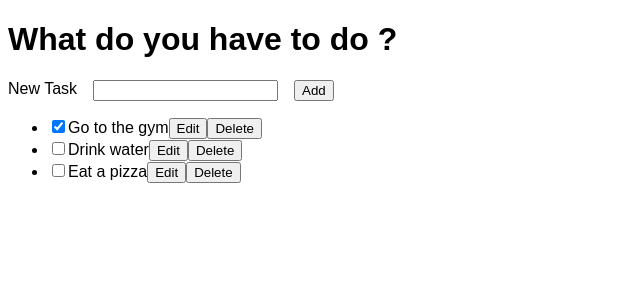
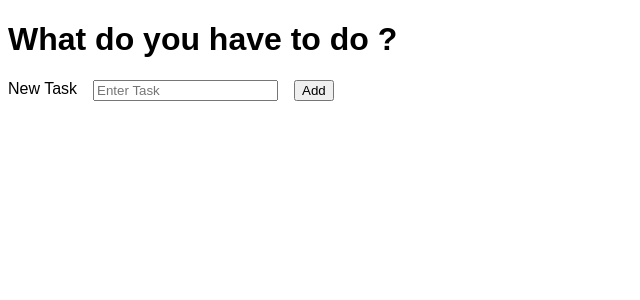
Before and after one commit to casl0x/todolist, a React (Vite) app: page / in a window 1280 px wide. Shown: the top 300 px of the page, without its empty margins (0-640 px from the left). Built offline with nearby package versions, Linux system fonts and the light colour scheme; a web font is replaced by a local one.

Commit message:
local storage à faire

```diff
--- a/src/App.jsx
+++ b/src/App.jsx
@@ -1,13 +1,85 @@
+import { useEffect, useReducer } from "react";
 import AddTask from "./components/AddTask";
 import TaskList from "./components/TaskList";
-import {TasksProvider} from "./components/TaskContext";
 
 export default function TodoList() {
+  const [tasks, dispatch] = useReducer( tasksReducer, initialTasks);
+
+  useEffect(() => {
+    const storedTasks = JSON.parse(localStorage.getItem('tasks'));
+    if (storedTasks){
+      dispatch({type: 'load', tasks: storedTasks})
+    }
+  }, []);
+
+  useEffect(() => {
+    localStorage.setItem('tasks', JSON.stringify(tasks))
+  }, [tasks]);
+
+  function handleAddTask(text) {
+    dispatch({
+      type: 'added',
+      id: nextId++,
+      text: text,
+    });
+  }
+
+  function handleChangeTask(task) {
+    dispatch({
+      type: 'changed',
+      task: task
+    });
+  }
+
+  function handleDeleteTask(taskId) {
+    dispatch({
+      type: 'deleted',
+      id: taskId
+    });
+  }
+
   return (
-    <TasksProvider>
+    <>
       <h1>What do you have to do ?</h1>
-      <AddTask/>
-      <TaskList/>
-    </TasksProvider>
+      <AddTask onAddTask={handleAddTask} />
+      <TaskList
+        tasks={tasks}
+        onChangeTask={handleChangeTask}
+        onDeleteTask={handleDeleteTask}
+      />
+    </>
   );
 }
+
+function tasksReducer(tasks, action) {
+  switch (action.type){
+      case 'added': {
+          return [...tasks, {
+              id: action.id,
+              text: action.text,
+              done: false
+          }];
+      }
+      case 'changed' : {
+          return tasks.map( t => {
+              if (t.id === action.task.id) {
+                  return action.task;
+              } else {
+                  return t;
+              }
+          });
+      }
+      case 'deleted' : {
+          return tasks.filter(t => t.id !== action.id);
+      }
+      case 'load': {
+        return action.tasks;
+      }
+      default: {
+          throw Error('Uncknow action: ' + action.type);
+      }
+  }
+}
+
+let nextId = 0;
+const initialTasks = [];
--- a/src/components/AddTask.jsx
+++ b/src/components/AddTask.jsx
@@ -1,15 +1,19 @@
-import { useState} from "react";
-import { useTasksDispatch } from "./TaskContext";
+import { useState } from "react";
 
-export default function AddTask({}) {
+export default function AddTask({ onAddTask }) {
     const [text, setText] = useState('');
-    const dispatch = useTasksDispatch();
 
     return (
         <>
             <form
                 className="add-tasks"
-                onSubmit={e => {e.preventDefault()}}
+                onSubmit={e => {
+                    e.preventDefault();
+                    if (text.trim()) {
+                        onAddTask(text);
+                        setText('');
+                    }
+                }}
             >
                 <label htmlFor="task">New Task</label>
                 <input
@@ -17,15 +21,12 @@ export default function AddTask({}) {
                     id="task"
                     value={text}
                     onChange={e => setText(e.target.value)}
+                    placeholder="Enter Task"
                 />
                 <button
                     onClick={() => {
                         setText('');
-                        dispatch({
-                            type: 'added',
-                            id: nextId++,
-                            text: text,
-                        })
+                        onAddTask(text)
                     }}
                     type="submit"
                     className="btn"
@@ -34,5 +35,3 @@ export default function AddTask({}) {
         </>
     );
 }
-
-let nextId = 3;
--- a/src/components/TaskContext.jsx
+++ /dev/null
@@ -1,61 +0,0 @@
-import { createContext, useContext, useReducer } from "react";
-
-export const TasksContext = createContext(null)
-export const TasksDispatchContext = createContext(null);
-
-export function TasksProvider ({children}){
-    const [tasks, dispatch] = useReducer(
-        tasksReducer,
-        initialTasks
-    );
-
-    return (
-        <TasksContext.Provider value={tasks}>
-            <TasksDispatchContext.Provider value={dispatch}>
-                {children}
-            </TasksDispatchContext.Provider>
-        </TasksContext.Provider>
-    );
-}
-
-export function useTasks(){
-    return useContext(TasksContext)
-}
-
-export function useTasksDispatch(){
-    return useContext(TasksDispatchContext)
-}
-
-
-function tasksReducer(tasks, action) {
-    switch (action.type){
-        case 'added': {
-            return [...tasks, {
-                id: action.id,
-                text: action.text,
-                done: false
-            }];
-        }
-        case 'changed' : {
-            return tasks.map( t => {
-                if (t.id === action.task.id) {
-                    return action.task;
-                } else {
-                    return t;
-                }
-            });
-        }
-        case 'deleted' : {
-            return tasks.filter(t => t.id !== action.id);
-        }
-        default: {
-            throw Error('Uncknow action: ' + action.type);
-        }
-    }
-}
-
-const initialTasks = [
-    { id: 0, text: 'Go to the gym', done: true },
-    { id: 1, text: 'Drink water', done: false },
-    { id: 2, text: 'Eat a pizza', done: false }
-];
--- a/src/components/TaskList.jsx
+++ b/src/components/TaskList.jsx
@@ -1,22 +1,23 @@
 import { useState } from "react";
-import { useTasks, useTasksDispatch } from "./TaskContext";
 
-export default function TaskList({}) {
-    const tasks = useTasks();
+export default function TaskList({tasks, onChangeTask, onDeleteTask}) {
     return (
         <ul>
             {tasks.map(task => (
                 <li key={task.id}>
-                    <Task task={task} />
+                    <Task
+                        task={task}
+                        onChange={onChangeTask}
+                        onDelete={onDeleteTask}
+                    />
                 </li>
             ))}
         </ul>
     );
 }
 
-function Task ({task}) {
+function Task ({task, onChange, onDelete}) {
     const [editing, setEditing] = useState(false);
-    const dispatch = useTasksDispatch();
     let taskContent;
     if (editing) {
         taskContent = (
@@ -25,12 +26,9 @@ function Task ({task}) {
                     type="text"
                     value={task.text}
                     onChange={ e => {
-                        dispatch({
-                            type: 'changed',
-                            task: {
-                                ...task,
-                                text: e.target.value
-                            }
+                        onChange({
+                            ...task,
+                            text: e.target.value
                         });
                     }}
                 />
@@ -51,22 +49,14 @@ function Task ({task}) {
                 type="checkbox"
                 checked={task.done}
                 onChange={e => {
-                    dispatch({
-                        type: 'changed',
-                        task: {
+                    onchange({
                         ...task,
                         done: e.target.checked
-                        }
                     });
                 }}
             />
             {taskContent}
-            <button onClick={() => {
-                dispatch({
-                    type:'deleted',
-                    id: task.id
-                })
-            }}>
+            <button onClick={() => onDelete(task.id) }>
                 Delete
             </button>
         </label>
```
